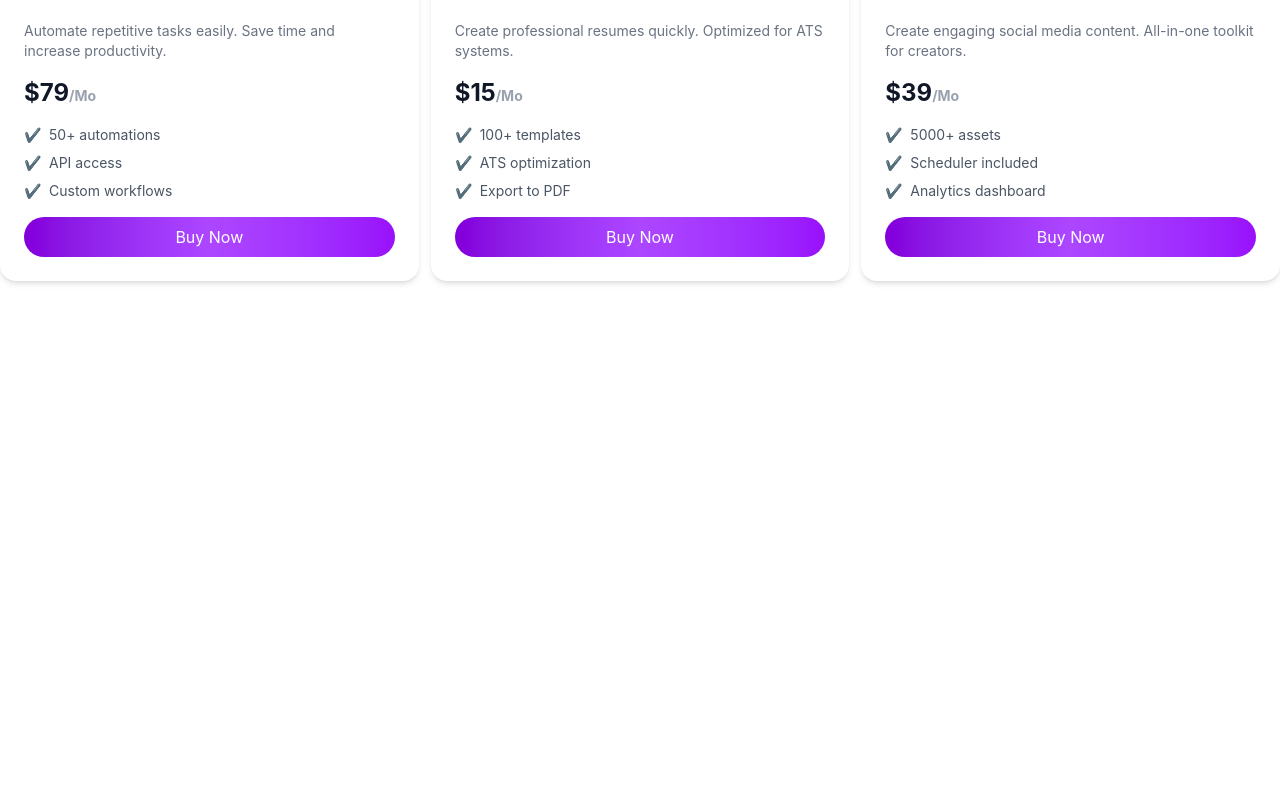
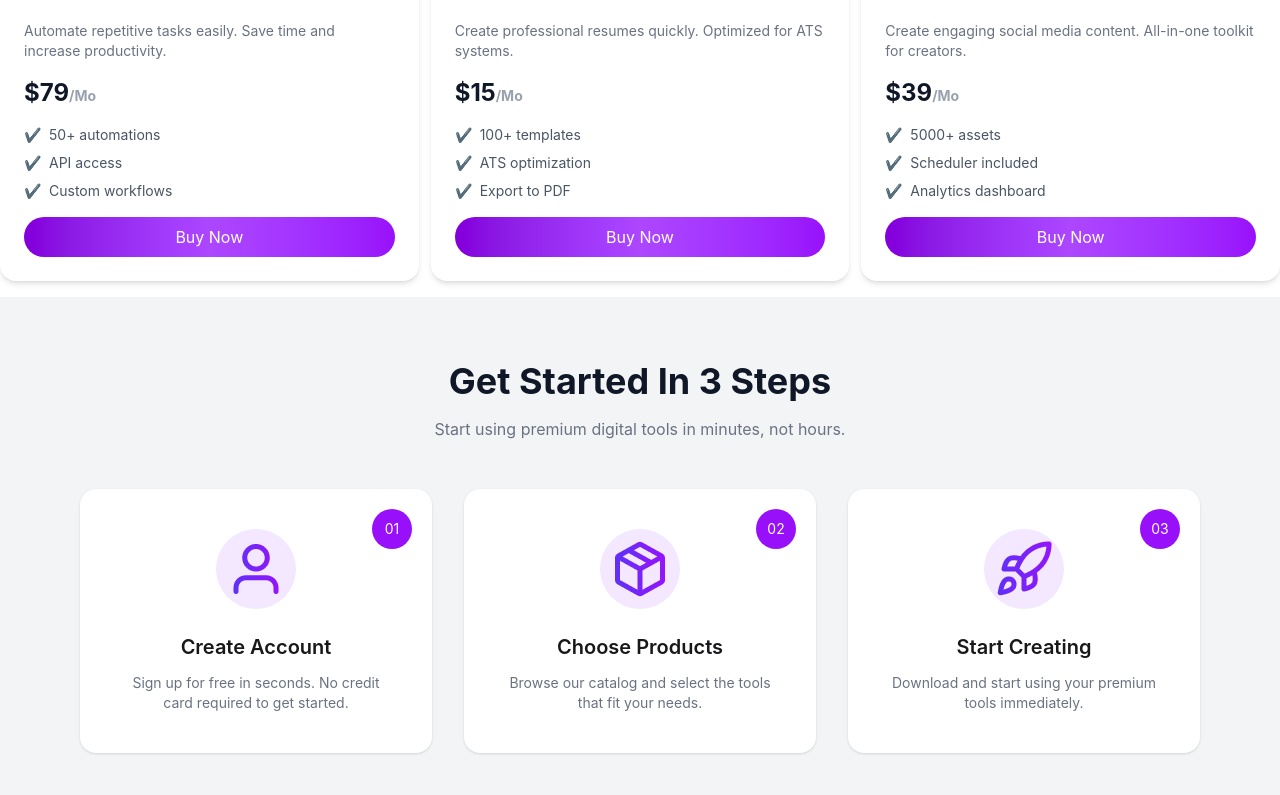
Before and after one commit to abdulkarim70/Assignment-06, a React (Vite) app: page / in a window 1280 px wide. Shown: the part 1969-2764 px from the top of the page. Before the commit the page ends 2266 px from the top, so only its background shows below. Built offline with nearby package versions, Linux system fonts and the light colour scheme.

Commit message:
PriceSection and Cta section added

```diff
--- a/src/App.jsx
+++ b/src/App.jsx
@@ -6,6 +6,9 @@ import Stat from "./Components/Stat"
 import { useState } from "react"
 import { Suspense } from "react"
 import Cart from "./Components/Cart"
+import StepSection from "./Components/StepSection"
+import PricingSection from "./Components/PricingSection"
+import CTASection from "./Components/CtaSection"
 
 const loadData=async()=>{
   const res= await fetch('/data.json')
@@ -34,6 +37,9 @@ const promiseData=loadData()
 
   { active==='products'&& <Suspense fallback={<p>Data loading....</p>}> <PricingCard promiseData={promiseData} carts={carts} setcarts={setcarts}/></Suspense>}
   { active==='cart'&& <Cart carts={carts} setcarts={setcarts}/>}
+  <StepSection/>
+  <PricingSection/>
+  <CTASection/>
     </>
   )
 }
--- /dev/null
+++ b/src/Components/CtaSection.jsx
@@ -0,0 +1,42 @@
+import React from "react";
+const CTASection = () => {
+  return (
+    <section className="bg-gradient-to-r from-purple-600 to-purple-800  py-24 text-white text-center">
+      <div className="max-w-4xl mx-auto px-4">
+
+        {/* Heading */}
+        <h2 className="text-4xl md:text-5xl font-bold mb-6">
+          Ready To Transform Your Workflow?
+        </h2>
+
+        {/* Description */}
+        <p className="text-lg text-purple-100 mb-10">
+          Join thousands of professionals who are already using Digitools to work smarter.
+          <br />
+          Start your free trial today.
+        </p>
+
+        {/* Buttons */}
+        <div className="flex flex-col sm:flex-row justify-center gap-4 mb-6">
+
+          <button className="px-8 py-3 rounded-full bg-white text-purple-700 font-semibold hover:bg-gray-100 transition">
+            Explore Products
+          </button>
+
+          <button className="px-8 py-3 rounded-full border border-white font-semibold hover:bg-white hover:text-purple-700 transition">
+            View Pricing
+          </button>
+
+        </div>
+
+        {/* Small Text */}
+        <p className="text-purple-200 text-sm">
+          14-day free trial • No credit card required • Cancel anytime
+        </p>
+
+      </div>
+    </section>
+  );
+};
+
+export default CTASection;
--- /dev/null
+++ b/src/Components/PricingSection.jsx
@@ -0,0 +1,99 @@
+import React from "react";
+
+const PricingSection = () => {
+  return (
+    <section className="  py-20">
+      <div className="max-w-6xl mx-auto px-4 text-center">
+
+
+        <h2 className="text-4xl md:text-5xl font-bold mb-4">
+          Simple, Transparent Pricing
+        </h2>
+        <p className="text-gray-400 mb-16">
+          Choose the plan that fits your needs. Upgrade or downgrade anytime.
+        </p>
+
+
+        <div className="grid md:grid-cols-3 gap-8">
+
+          <div className="bg-gray-100 h-[448px] w-[380px] text-gray-800 rounded-2xl p-8">
+            <h3 className="text-2xl font-semibold mb-2">Starter</h3>
+            <p className="text-gray-500 mb-6">Perfect for getting started</p>
+
+            <h1 className="text-4xl font-bold mb-6">
+              $0 <span className="text-lg font-medium text-gray-500">/Month</span>
+            </h1>
+
+            <ul className="space-y-3 text-left mb-8">
+              <li>✓ Access to 10 free tools</li>
+              <li>✓ Basic templates</li>
+              <li>✓ Community support</li>
+              <li>✓ 1 project per month</li>
+            </ul>
+
+            <button className="w-full py-3 rounded-full bg-gradient-to-r from-purple-600 to-purple-800 text-white font-semibold">
+              Get Started Free
+            </button>
+          </div>
+
+
+
+          <div className="relative rounded-2xl p-2 bg-gradient-to-br from-purple-600 to-purple-800 h-[448px] text-white scale-105">
+
+
+            <span className="absolute -top-5 left-1/2 -translate-x-1/2 bg-[#FEF3C6] text-black text-sm px-4 py-1 rounded-full font-medium">
+              Most Popular
+            </span>
+
+            <h3 className="text-2xl font-semibold mb-2">Pro</h3>
+            <p className="text-gray-200 mb-6">Best for professionals</p>
+
+            <h1 className="text-4xl font-bold mb-6">
+              $29 <span className="text-lg font-medium">/Month</span>
+            </h1>
+
+            <ul className="space-y-3 text-left mb-8">
+              <li>✓ Access to all premium tools</li>
+              <li>✓ Unlimited templates</li>
+              <li>✓ Priority support</li>
+              <li>✓ Unlimited projects</li>
+              <li>✓ Cloud sync</li>
+              <li>✓ Advanced analytics</li>
+            </ul>
+
+            <button className="w-full  py-2 rounded-full bg-white text-purple-600 font-semibold">
+              Start Pro Trial
+            </button>
+          </div>
+
+
+
+          <div className="bg-gray-100 text-gray-800 rounded-2xl  w-[380px] h-[448px]">
+            <h3 className="text-2xl font-semibold mb-2">Enterprise</h3>
+            <p className="text-gray-500 mb-6">For teams and businesses</p>
+
+            <h1 className="text-4xl font-bold mb-6">
+              $99 <span className="text-lg font-medium text-gray-500">/Month</span>
+            </h1>
+
+            <ul className="space-y-3 text-left mb-8">
+              <li>✓ Everything in Pro</li>
+              <li>✓ Team collaboration</li>
+              <li>✓ Custom integrations</li>
+              <li>✓ Dedicated support</li>
+              <li>✓ SLA guarantee</li>
+              <li>✓ Custom branding</li>
+            </ul>
+
+            <button className="w-full py-3 rounded-full bg-gradient-to-r from-purple-600 to-purple-800 text-white font-semibold">
+              Contact Sales
+            </button>
+          </div>
+
+        </div>
+      </div>
+    </section>
+  );
+};
+
+export default PricingSection;
--- /dev/null
+++ b/src/Components/StepSection.jsx
@@ -0,0 +1,83 @@
+import React from "react";
+import UserImage from '../assets/user.png'
+import PackageImage from '../assets/package.png'
+import RocketImage from '../assets/rocket.png'
+const StepSection = () => {
+  return (
+    <section className="bg-gray-100 py-16">
+      <div className="max-w-6xl mx-auto px-4 text-center">
+
+        {/* Heading */}
+        <h2 className="text-4xl font-bold text-[#101727] mb-4">
+          Get Started In 3 Steps
+        </h2>
+        <p className="text-gray-500 mb-12">
+          Start using premium digital tools in minutes, not hours.
+        </p>
+
+        <div className="grid md:grid-cols-3 gap-8">
+
+          {/* Step 1 */}
+          <div className="relative bg-white rounded-2xl shadow-sm p-10 hover:shadow-lg transition">
+            <span className="absolute top-5 right-5 bg-purple-600 text-white text-sm w-10 h-10 flex items-center justify-center rounded-full">
+              01
+            </span>
+
+            <div className="w-20 h-20 mx-auto bg-purple-100 flex items-center justify-center rounded-full mb-6 text-3xl">
+              <img src={UserImage} alt="" />
+            </div>
+
+            <h3 className="text-xl font-semibold mb-3">
+              Create Account
+            </h3>
+
+            <p className="text-gray-500 text-sm">
+              Sign up for free in seconds. No credit card required to get started.
+            </p>
+          </div>
+
+          {/* Step 2 */}
+          <div className="relative bg-white rounded-2xl shadow-sm p-10 hover:shadow-lg transition">
+            <span className="absolute top-5 right-5 bg-purple-600 text-white text-sm w-10 h-10 flex items-center justify-center rounded-full">
+              02
+            </span>
+
+            <div className="w-20 h-20 mx-auto bg-purple-100 flex items-center justify-center rounded-full mb-6 text-3xl">
+            <img src={PackageImage} alt="" />
+            </div>
+
+            <h3 className="text-xl font-semibold mb-3">
+              Choose Products
+            </h3>
+
+            <p className="text-gray-500 text-sm">
+              Browse our catalog and select the tools that fit your needs.
+            </p>
+          </div>
+
+          {/* Step 3 */}
+          <div className="relative bg-white rounded-2xl shadow-sm p-10 hover:shadow-lg transition">
+            <span className="absolute top-5 right-5 bg-purple-600 text-white text-sm w-10 h-10 flex items-center justify-center rounded-full">
+              03
+            </span>
+
+            <div className="w-20 h-20 mx-auto bg-purple-100 flex items-center justify-center rounded-full mb-6 text-3xl">
+              <img src={RocketImage} alt="" />
+            </div>
+
+            <h3 className="text-xl font-semibold mb-3">
+              Start Creating
+            </h3>
+
+            <p className="text-gray-500 text-sm">
+              Download and start using your premium tools immediately.
+            </p>
+          </div>
+
+        </div>
+      </div>
+    </section>
+  );
+};
+
+export default StepSection;
```
